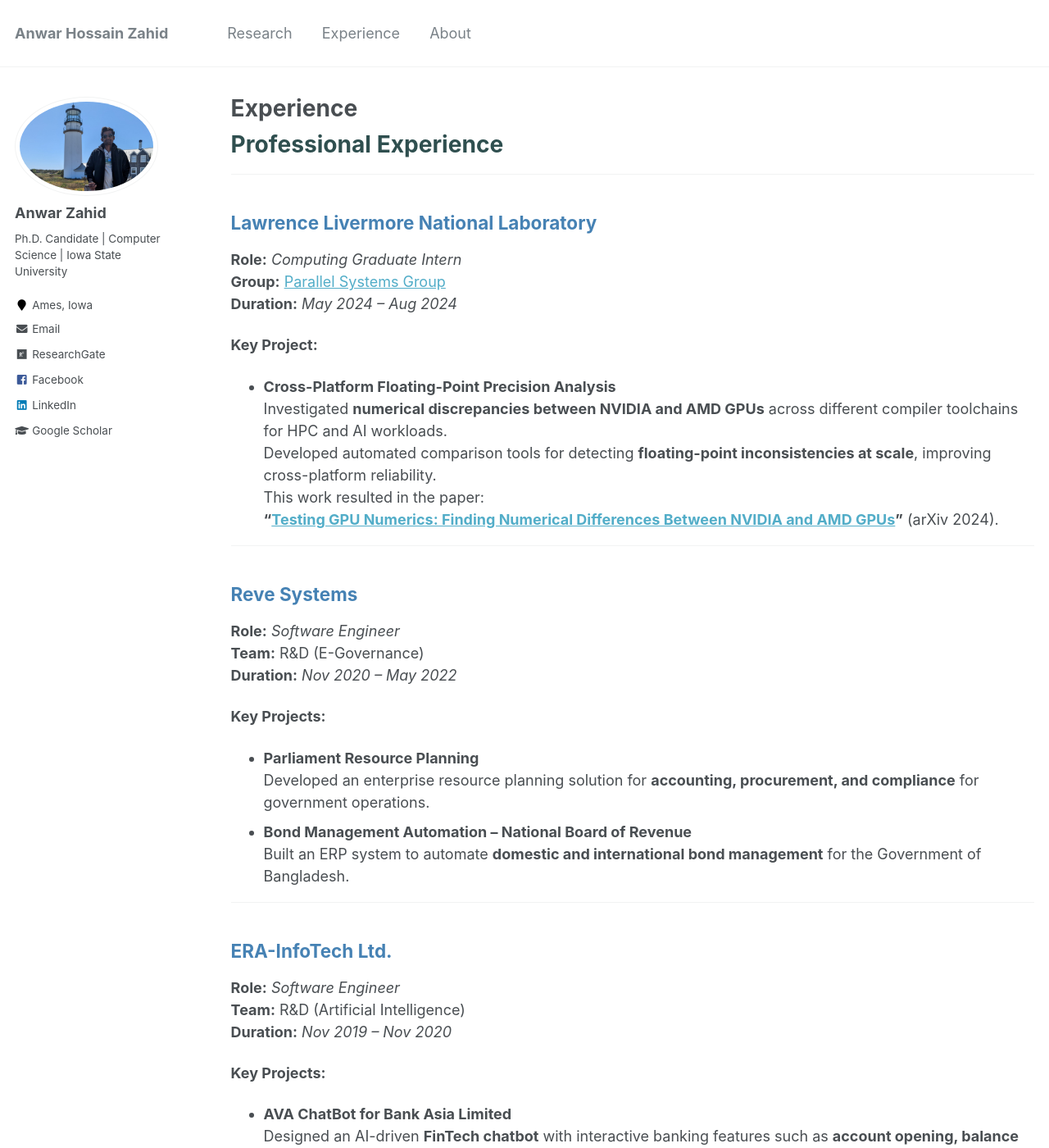
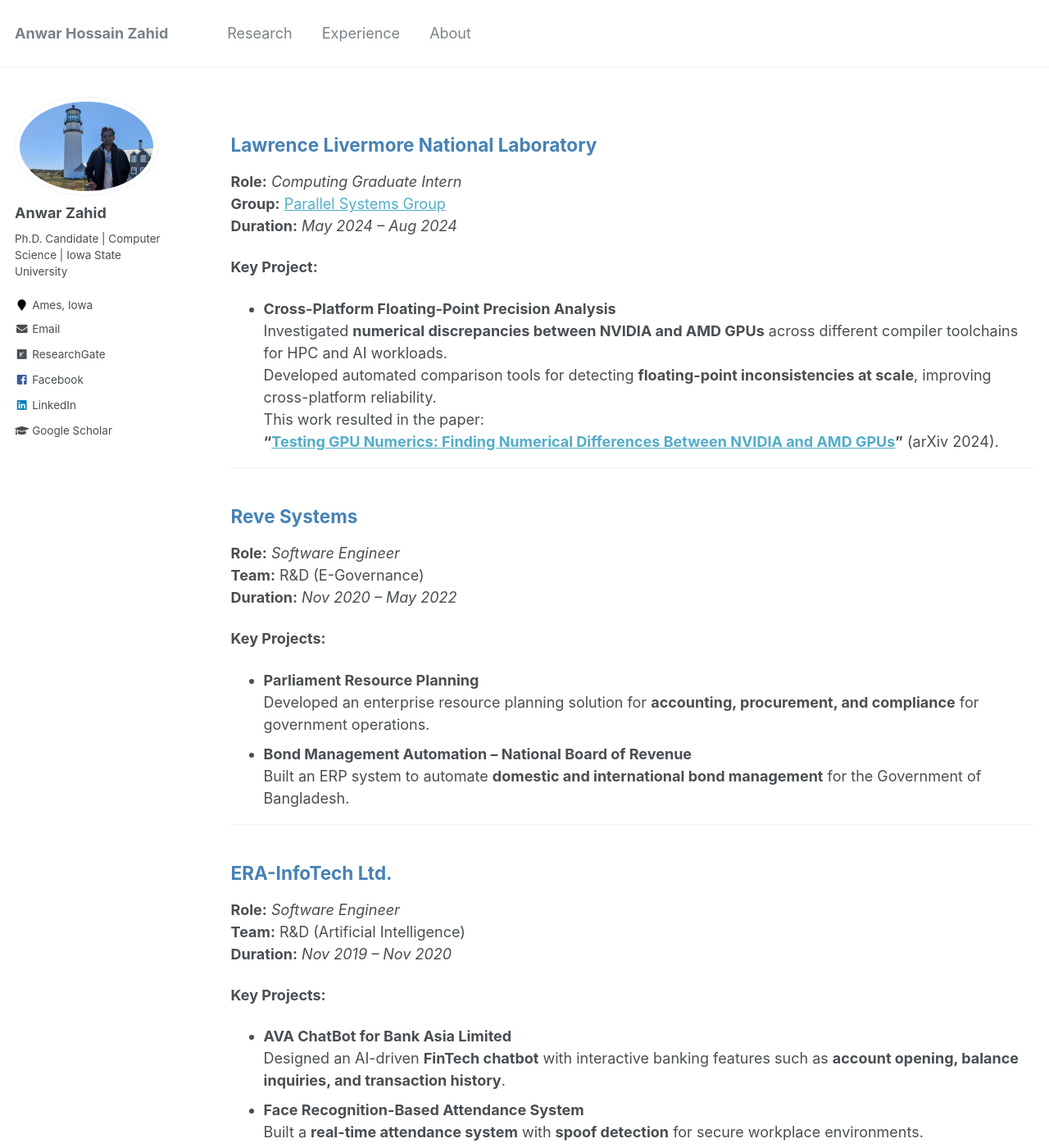
Before and after one commit to AnwarXahid/anwarxahid.github.io, a Jekyll site: the page built from _pages/professional-experience.md, in a window 1280 px wide and 1400 px high. Shown: the whole window at 82% size. Built offline with Jekyll 4.4.1, drawn with Linux system fonts in a browser that asks for light colours.

Commit message:
scss issue may be fixed!

```diff
--- a/_pages/professional-experience.md
+++ b/_pages/professional-experience.md
@@ -3,10 +3,6 @@ layout: archive
 title: "Experience"
 permalink: /experience/
 author_profile: true
----
-
-# <span style="color:#2F4F4F;">Professional Experience</span>
-
 ---
 
 ## <span style="color:#4682B4;">Lawrence Livermore National Laboratory</span>
--- a/_sass/_custom.scss
+++ b/_sass/_custom.scss
@@ -2,8 +2,9 @@
    Custom
    ========================================================================== */
 
-.no-header .page__title {
-  display: none;
+/* Hide all page titles globally */
+.page__title {
+  display: none !important;
 }
 
 /* Remove large top margin for first heading on pages */
```
Also changed, not shown: _pages/publications.md (+0 -4 lines).
